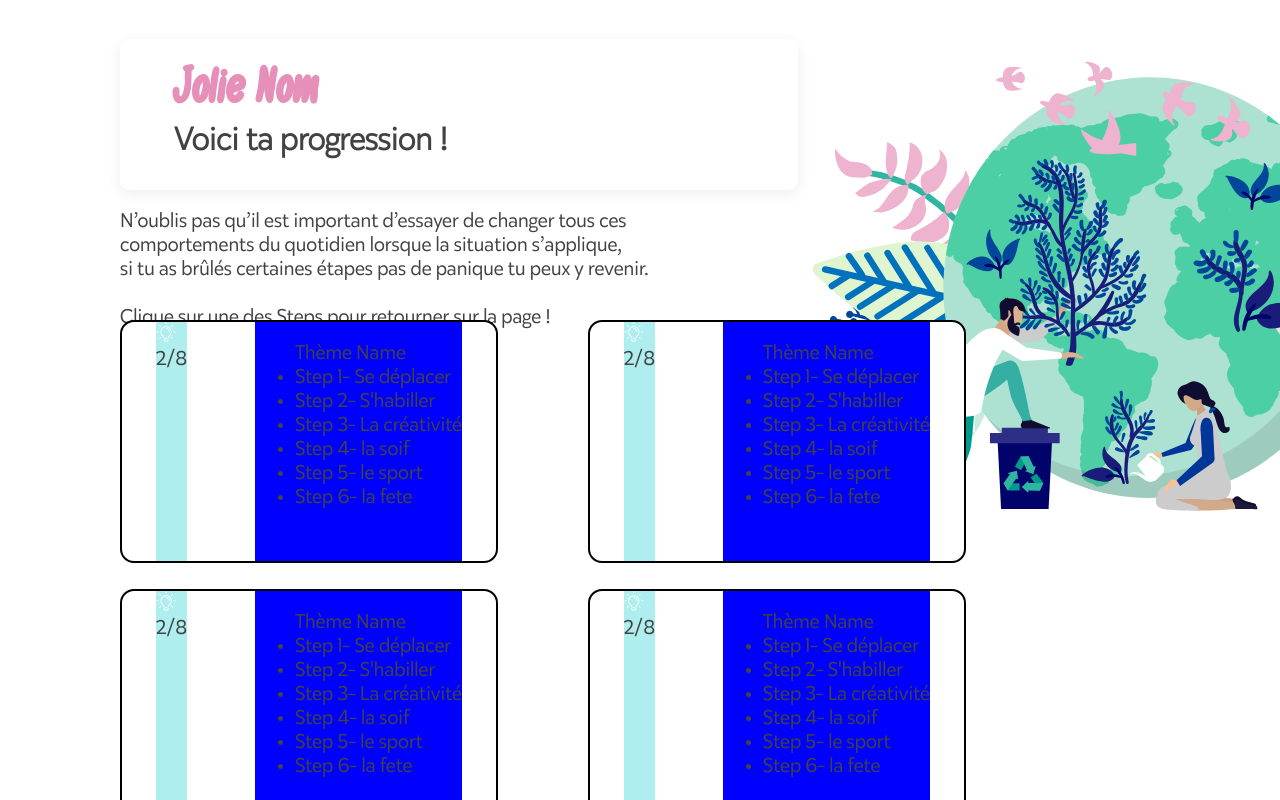
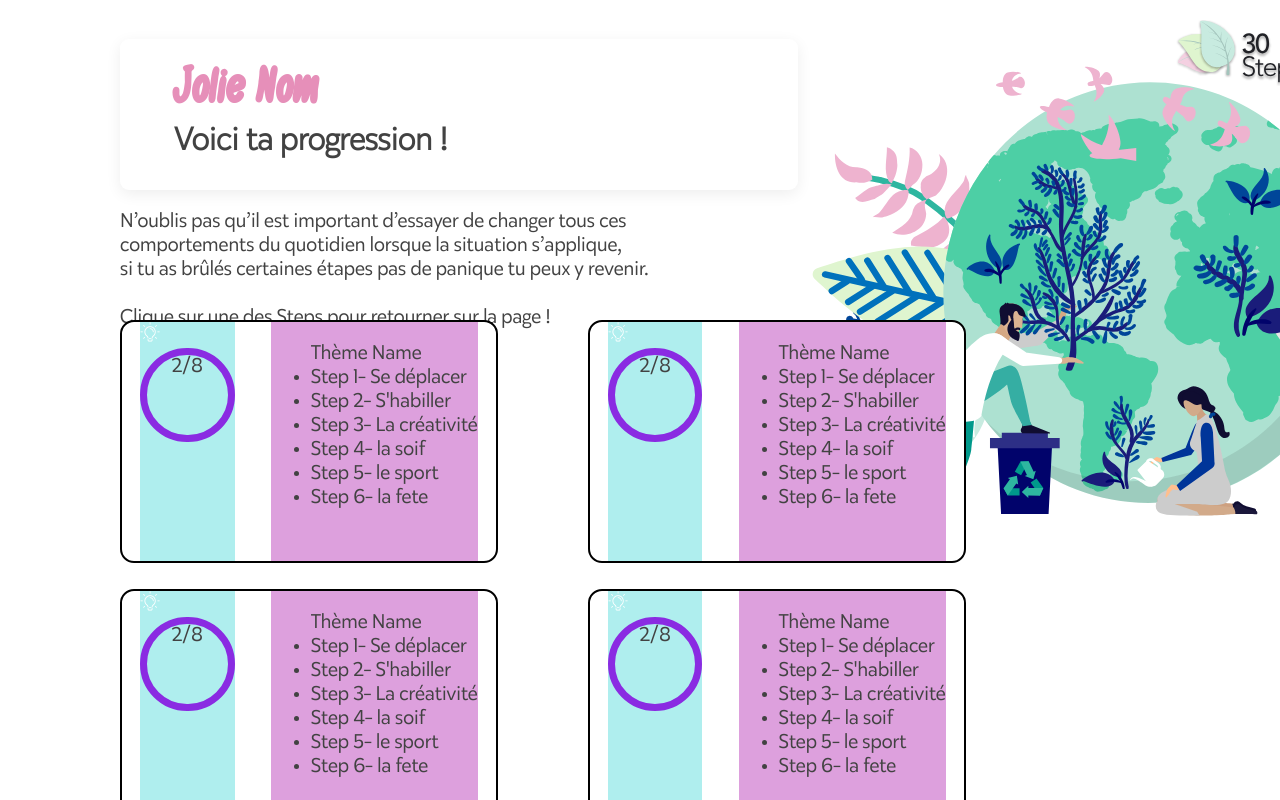
Before and after one commit to ccosneau0/thirtytips, a React (Create React App) app: page /Progression in a window 1280 px wide. Built offline with nearby package versions, Linux system fonts and the light colour scheme.

Commit message:
add : modification color css + gradelevel : circul + progression : logo + space for profil

```diff
--- a/src/Component/Progression-Componenent/GRADES/Card wrapper/GradeLevel.scss
+++ b/src/Component/Progression-Componenent/GRADES/Card wrapper/GradeLevel.scss
@@ -1,11 +1,8 @@
 @import '../../../../style/bigStyle.scss';
 
 .GradeLevel {
-  //width: 80%;
- // background: orchid;
+  //background: orchid;
   display: flex;
   flex-direction: row;
-  //justify-content: space-between;
   flex-wrap: wrap;
-  //margin-top: 35px
 }
--- a/src/Component/Progression-Componenent/GRADES/GradeCard/GradeCard.scss
+++ b/src/Component/Progression-Componenent/GRADES/GradeCard/GradeCard.scss
@@ -15,14 +15,23 @@
 }
 
 .listing{
-    background: blue;
+  background: plum;
   height: 100%;
-    title{
-      color : red;
-    }
 }
 
 .illu-wrapper{
   height: 100%;
   background-color: paleturquoise;
 }
+
+.circle{
+  height: 80.45px;
+  width: 80.45px;
+  border-radius: 80.45px;
+  border: 7px solid blueviolet;
+  text-align: center;
+
+}
+.circle::after{
+
+}
--- a/src/Pages/Progression/Progression.js
+++ b/src/Pages/Progression/Progression.js
@@ -2,7 +2,8 @@ import React from 'react';
 import './Progression.scss';
 import  GradeLevel from '../../Component/Progression-Componenent/GRADES/Card wrapper/GradeLevel';
 import StripProfil from '../../Component/Progression-Componenent/Strip profil/SripProfil';
-import illuProgression from '../../images/progression-illu.svg'
+import illuProgression from '../../images/progression-illu.svg';
+import LOGO from '../../images/LOGO.svg'
 function Progression() {
   return (
     <div className="Progression">
@@ -19,7 +20,11 @@ function Progression() {
           </div>
         </div>
         <div className="side-wrapper">
-          <img  className="KOKOKO"src={illuProgression} alt=""></img>
+          <div className="info-wrapper">
+          <img  className="logo-progression"src={LOGO} alt="logo"></img>
+          <div className="profile-container"></div>
+          </div>
+          <img  className="KOKOKO"src={illuProgression} alt="illustration"></img>
         </div>
       </div>
       <div className="bottom-wrapper">
--- a/src/Pages/Progression/Progression.scss
+++ b/src/Pages/Progression/Progression.scss
@@ -5,42 +5,47 @@
   height: 100vh;
   display: flex;
   flex-direction : column;
-    //justify-content: space-between;
-    //background: khaki;
   overflow-y: hidden;
 }
 
 .top-wrapper{
-    //background : chocolate;
   width : 100%;
   height: 40%;
-   /// padding-left : 50px;
   display: flex;
   flex-direction : row;
-    //justify-content: space-between;
 }
 .side-wrapper {
   width: 50%;
-    //background: cyan;
 }
 
 .state-wrapper {
-    //width: 50%;
   padding-top:  39px;
   padding-left: 120px;
-   // background: yellow;
 }
+
 .bottom-wrapper{
-    //background : green;
-    //width : 100%;
   padding-left: 120px;
   padding-right: 120px;
-    //padding-bottom: 56px;
-    //padding-top: 10px;
+}
+ .KOKOKO{
+  margin-top: -20px;
+}
+.info-wrapper{
+  display: flex;
+  flex-direction : row;
+  margin-left : 59%;
+}
+.logo-progression{
+  width: 133.78px;
+  height: 65.62px;
+
+  margin-top: 20px;
 }
 
-
- .KOKOKO{
-    margin-top: 61px;
-
+.profile-container{
+  margin-top: 20px;
+  margin-left : 20px;
+  width: 200px;
+  height: 59px;
+  background : black;
 }
--- a/src/style/color.scss
+++ b/src/style/color.scss
@@ -7,3 +7,8 @@ $LightGrey : #F7F8FA;
 $Grey: #656565;
 $DarkGrey : #424242;
 $ButtonGrey : #D3D3D3;
+$Numeric : #CBF2FB;
+$Consum : #FFCFE9;
+$LifeStyle :#EED3FF;
+$House :#FFE3B8;
+$Waste: #BAC4F6;
```
Lines whose indentation alone changed are shown as unchanged.
